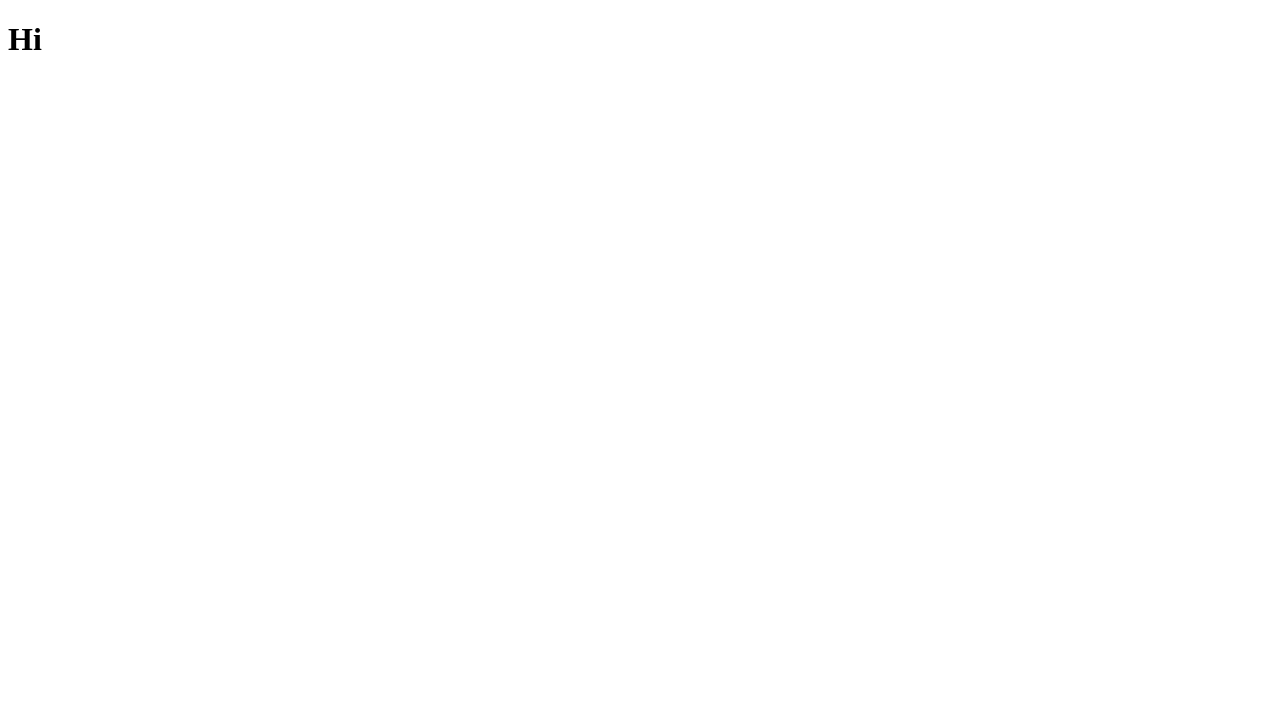
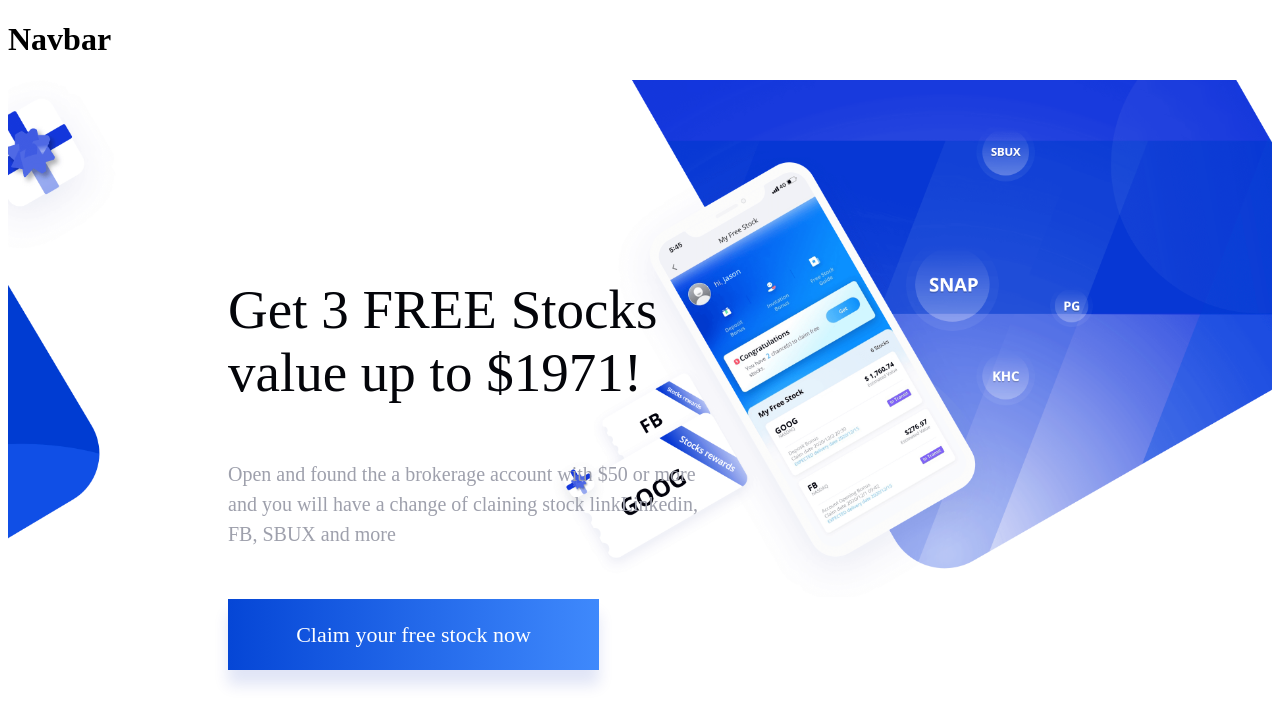
Before and after one commit to hasan972/react-website-1, a React (Create React App) app: page / in a window 1280 px wide. Shown: the top 726 px of the page. Built offline with nearby package versions, Linux system fonts and the light colour scheme.

Commit message:
Finish the Hero section
hero section for body and the whole body section work is done in this commit and also the css is hare in this commit

```diff
--- a/package.json
+++ b/package.json
@@ -9,6 +9,7 @@
     "react": "^17.0.2",
     "react-dom": "^17.0.2",
     "react-scripts": "4.0.3",
+    "styled-components": "^5.2.3",
     "web-vitals": "^1.1.1"
   },
   "scripts": {
--- a/src/App.js
+++ b/src/App.js
@@ -1,9 +1,13 @@
-
+import Navbar from './components/Hero'
+import Hero from './components/Navber'
 
 function App() {
   return (
     <div>
-     <h1>Hi</h1>
+        <Hero />
+      <Navbar />
+
+
     </div>
   );
 }
--- a/src/components/Hero.js
+++ b/src/components/Hero.js
@@ -1,10 +1,70 @@
 import React from 'react'
+import styled from 'styled-components';
+import BgImg from '../assects/home-pic.png';
+
+const Section = styled.section`
+    background-image: url(${BgImg});
+    height: 785px;
+    display: block;
+    background-repeat: no-repeat;
+    background-size: contain;
+`;
+const Content = styled.div`
+    width: 100%;
+    height: 100px;
+`;
+const Left = styled.div`
+    padding-left: 220px;
+    padding-top: 143px
+`;
+const Title = styled.p`
+    font-size: 55px;
+    color: #04050a;
+    font-weight: 400;
+`;
+const Desc = styled.p`
+    width: 472px;
+    font-size: 20px;
+    color: #9ea0ac;
+    line-height: 30px;
+    margin-top: 50px;
+`;
+const Button = styled.a`
+    display:flex;
+    justify-content: center;
+    align-items: center;
+    border-radious: 18px;
+    margin-top: 50px;
+    width:371px;
+    height: 71px;
+    line-height: 71px;
+    font-size: 22px;
+    text-align: center;
+    color: #fff;
+    corsor: pointer;
+    background: linear-gradient(90deg, #0546d6, #3f89fc);
+    text-decoration: none;
+    box-shadow: 0 15px 14px rgb(0 42 177 / 12%);
+
+`;
 
 function Hero() {
     return (
-        <div>
-            <h1>Hero Section</h1>
-        </div>
+        <Section>
+            <Content>
+                <Left>
+                    <Title>
+                        Get 3 FREE Stocks <br></br> value up to $1971!
+                    </Title>
+                        <Desc>
+                          Open and found the a brokerage account with $50 or more and you will have a change of claining stock link<span>Linkedin, FB, SBUX</span>{' '} and more
+                        </Desc>
+                        <Button href='https://facebook.com'>
+                            <span>Claim your free stock now</span>
+                        </Button>
+                </Left>
+            </Content>
+        </Section>
     )
 }
 
```
Also changed, not shown: 1 other file (tests, documents, lock files or other folders).
